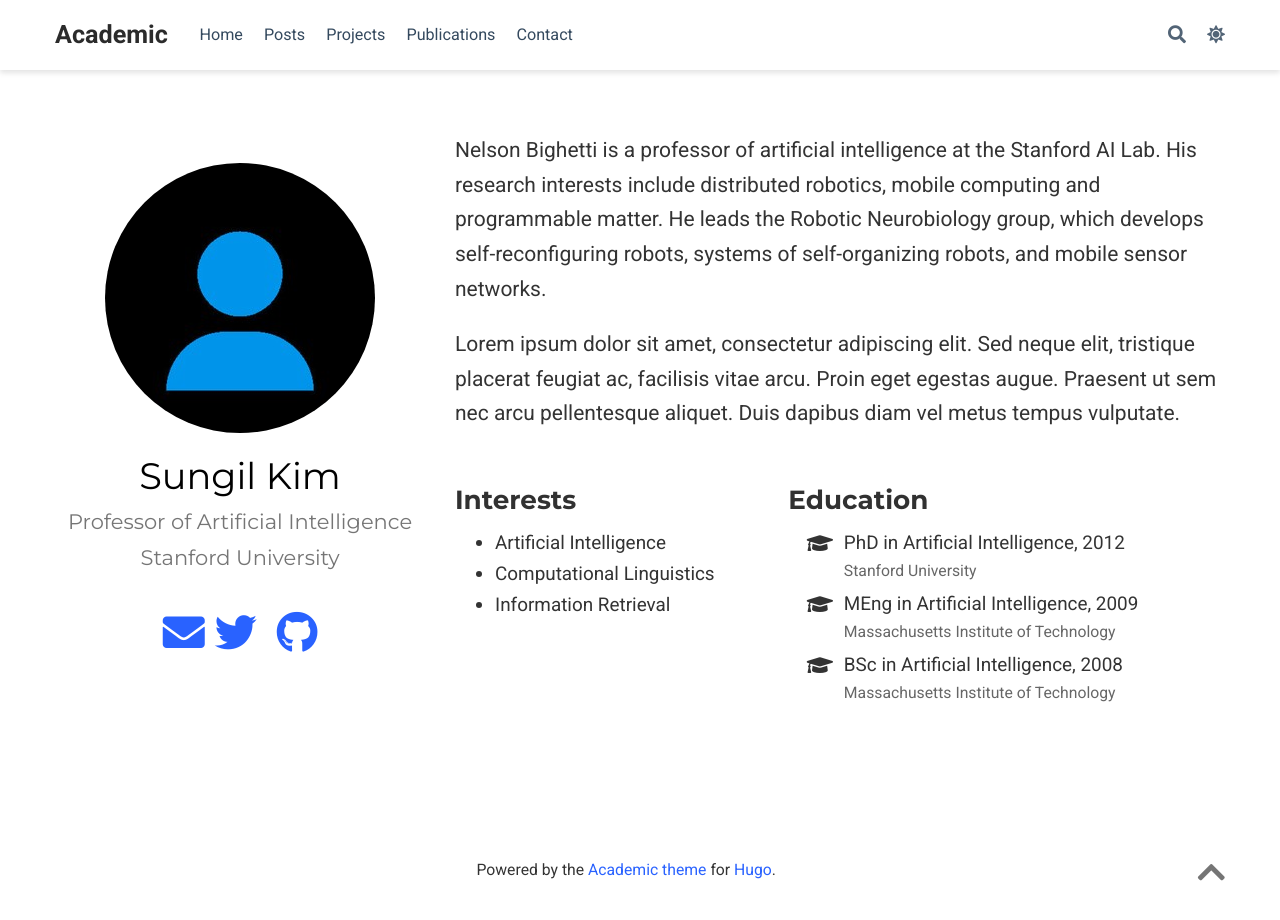
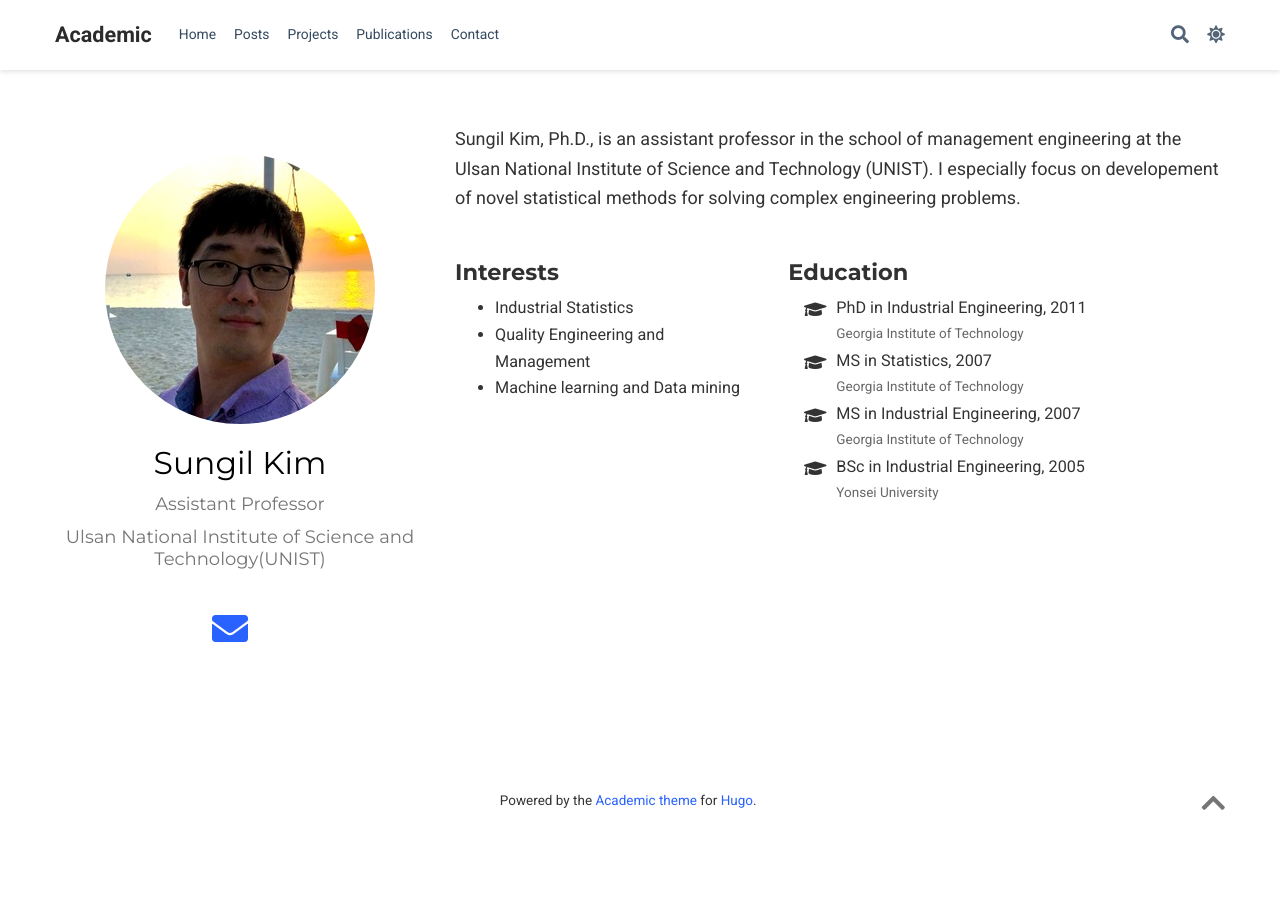
Before and after one commit to unist-analytics/unist-analytics.github.io, a plain HTML site: page authors/admin/index.html in a window 1280 px wide. After the commit the page ends 865 px from the top, so only its background shows below. Drawn offline with nearby package versions, Linux system fonts and the light colour scheme; some packages are replaced by stand-ins of ours; some icons are missing.

Commit message:
Build website

```diff
--- a/authors/admin/index.html
+++ b/authors/admin/index.html
@@ -28,7 +28,7 @@
 
 
 
-  <meta name="description" content="Professor of Artificial Intelligence">
+  <meta name="description" content="Assistant Professor">
 
 
   <link rel="alternate" hreflang="en-us" href="https://unist-analytics.github.io/authors/admin/">
@@ -233,7 +233,7 @@
   <meta property="og:site_name" content="Academic">
   <meta property="og:url" content="https://unist-analytics.github.io/authors/admin/">
   <meta property="og:title" content="Sungil Kim | Academic">
-  <meta property="og:description" content="Professor of Artificial Intelligence"><meta property="og:image" content="img/map[gravatar:%!s(bool=false) shape:circle]">
+  <meta property="og:description" content="Assistant Professor"><meta property="og:image" content="img/map[gravatar:%!s(bool=false) shape:circle]">
   <meta property="twitter:image" content="img/map[gravatar:%!s(bool=false) shape:circle]"><meta property="og:locale" content="en-us">
 
 
@@ -535,17 +535,17 @@
 
 
 
-      <img class="avatar avatar-circle" src="/authors/admin/avatar_hu52a603635ecebd45650b162dadabb4e5_12861_270x270_fill_q90_lanczos_center.jpg" alt="Avatar">
+      <img class="avatar avatar-circle" src="/authors/admin/avatar_hub1a86b15ffe51c60cc1d900c1281e60a_868018_270x270_fill_q90_lanczos_center.jpg" alt="Avatar">
 
 
       <div class="portrait-title">
         <h2>Sungil Kim</h2>
-        <h3>Professor of Artificial Intelligence</h3>
+        <h3>Assistant Professor</h3>
 
 
         <h3>
 
-          <span>Stanford University</span>
+          <span>Ulsan National Institute of Science and Technology(UNIST)</span>
 
         </h3>
 
@@ -579,23 +579,6 @@
 
 
 
-
-
-        <li>
-          <a href="https://twitter.com/GeorgeCushen" target="_blank" rel="noopener">
-            <i class="fab fa-twitter big-icon"></i>
-          </a>
-        </li>
-
-
-
-
-
-
-
-
-
-
         <li>
           <a href="https://scholar.google.co.uk/citations?user=sIwtMXoAAAAJ" target="_blank" rel="noopener">
             <i class="ai ai-google-scholar big-icon"></i>
@@ -611,11 +594,9 @@
 
 
 
-
-
         <li>
-          <a href="https://github.com/gcushen" target="_blank" rel="noopener">
-            <i class="fab fa-github big-icon"></i>
+          <a href="/files/cv.pdf" >
+            <i class="ai ai-cv big-icon"></i>
           </a>
         </li>
 
@@ -628,8 +609,8 @@
 
 
 
-    <p>Nelson Bighetti is a professor of artificial intelligence at the Stanford AI Lab. His research interests include distributed robotics, mobile computing and programmable matter. He leads the Robotic Neurobiology group, which develops self-reconfiguring robots, systems of self-organizing robots, and mobile sensor networks.</p>
-<p>Lorem ipsum dolor sit amet, consectetur adipiscing elit. Sed neque elit, tristique placerat feugiat ac, facilisis vitae arcu. Proin eget egestas augue. Praesent ut sem nec arcu pellentesque aliquet. Duis dapibus diam vel metus tempus vulputate.</p>
+    <p>Sungil Kim, Ph.D., is an assistant professor in the school of management engineering at the Ulsan National Institute of Science and Technology (UNIST).
+I especially focus on developement of novel statistical methods for solving complex engineering problems.</p>
 
 
     <div class="row">
@@ -639,11 +620,11 @@
         <h3>Interests</h3>
         <ul class="ul-interests">
 
-          <li>Artificial Intelligence</li>
+          <li>Industrial Statistics</li>
 
-          <li>Computational Linguistics</li>
+          <li>Quality Engineering and Management</li>
 
-          <li>Information Retrieval</li>
+          <li>Machine learning and Data mining</li>
 
         </ul>
       </div>
@@ -657,24 +638,32 @@
           <li>
             <i class="fa-li fas fa-graduation-cap"></i>
             <div class="description">
-              <p class="course">PhD in Artificial Intelligence, 2012</p>
-              <p class="institution">Stanford University</p>
+              <p class="course">PhD in Industrial Engineering, 2011</p>
+              <p class="institution">Georgia Institute of Technology</p>
             </div>
           </li>
 
           <li>
             <i class="fa-li fas fa-graduation-cap"></i>
             <div class="description">
-              <p class="course">MEng in Artificial Intelligence, 2009</p>
-              <p class="institution">Massachusetts Institute of Technology</p>
+              <p class="course">MS in Statistics, 2007</p>
+              <p class="institution">Georgia Institute of Technology</p>
             </div>
           </li>
 
           <li>
             <i class="fa-li fas fa-graduation-cap"></i>
             <div class="description">
-              <p class="course">BSc in Artificial Intelligence, 2008</p>
-              <p class="institution">Massachusetts Institute of Technology</p>
+              <p class="course">MS in Industrial Engineering, 2007</p>
+              <p class="institution">Georgia Institute of Technology</p>
+            </div>
+          </li>
+
+          <li>
+            <i class="fa-li fas fa-graduation-cap"></i>
+            <div class="description">
+              <p class="course">BSc in Industrial Engineering, 2005</p>
+              <p class="institution">Yonsei University</p>
             </div>
           </li>
 
--- a/index.json
+++ b/index.json
@@ -1 +1 @@
-[{"authors":["admin"],"categories":null,"content":"Nelson Bighetti is a professor of artificial intelligence at the Stanford AI Lab. His research interests include distributed robotics, mobile computing and programmable matter. He leads the Robotic Neurobiology group, which develops self-reconfiguring robots, systems of self-organizing robots, and mobile sensor networks.\nLorem ipsum dolor sit amet, consectetur adipiscing elit. Sed neque elit, tristique placerat feugiat ac, facilisis vitae arcu. Proin eget egestas augue. Praesent ut sem nec arcu pellentesque aliquet. Duis dapibus diam vel metus tempus vulputate.\n","date":-62135596800,"expirydate":-62135596800,"kind":"taxonomy","lang":"en","lastmod":-62135596800,"objectID":"2525497d367e79493fd32b198b28f040","permalink":"https://unist-analytics.github.io/authors/admin/","publishdate":"0001-01-01T00:00:00Z","relpermalink":"/authors/admin/","section":"authors","summary":"Nelson Bighetti is a professor of artificial intelligence at the Stanford AI Lab. His research interests include distributed robotics, mobile computing and programmable matter. He leads the Robotic Neurobiology group, which develops self-reconfiguring robots, systems of self-organizing robots, and mobile sensor networks.","tags":null,"title":"Sungil Kim","type":"authors"}]
+[{"authors":["admin"],"categories":null,"content":"Sungil Kim, Ph.D., is an assistant professor in the school of management engineering at the Ulsan National Institute of Science and Technology (UNIST). I especially focus on developement of novel statistical methods for solving complex engineering problems.\n","date":-62135596800,"expirydate":-62135596800,"kind":"taxonomy","lang":"en","lastmod":-62135596800,"objectID":"2525497d367e79493fd32b198b28f040","permalink":"https://unist-analytics.github.io/authors/admin/","publishdate":"0001-01-01T00:00:00Z","relpermalink":"/authors/admin/","section":"authors","summary":"Sungil Kim, Ph.D., is an assistant professor in the school of management engineering at the Ulsan National Institute of Science and Technology (UNIST). I especially focus on developement of novel statistical methods for solving complex engineering problems.","tags":null,"title":"Sungil Kim","type":"authors"}]
```
Also changed, not shown: 404.html (+2 -2 lines), authors/index.html (+2 -2 lines), categories/index.html (+2 -2 lines), index.html (+28 -39 lines), post/index.html (+2 -2 lines), publication/index.html (+2 -2 lines), publication_types/index.html (+2 -2 lines), tags/index.html (+2 -2 lines), talk/index.html (+2 -2 lines), authors/admin/avatar.jpg, authors/admin/avatar_.jpg (added), authors/admin/avatar_hub1a86b15ffe51c60cc1d900c1281e60a_868018_270x270_fill_q90_lanczos_center.jpg (added), css/academic.css.
